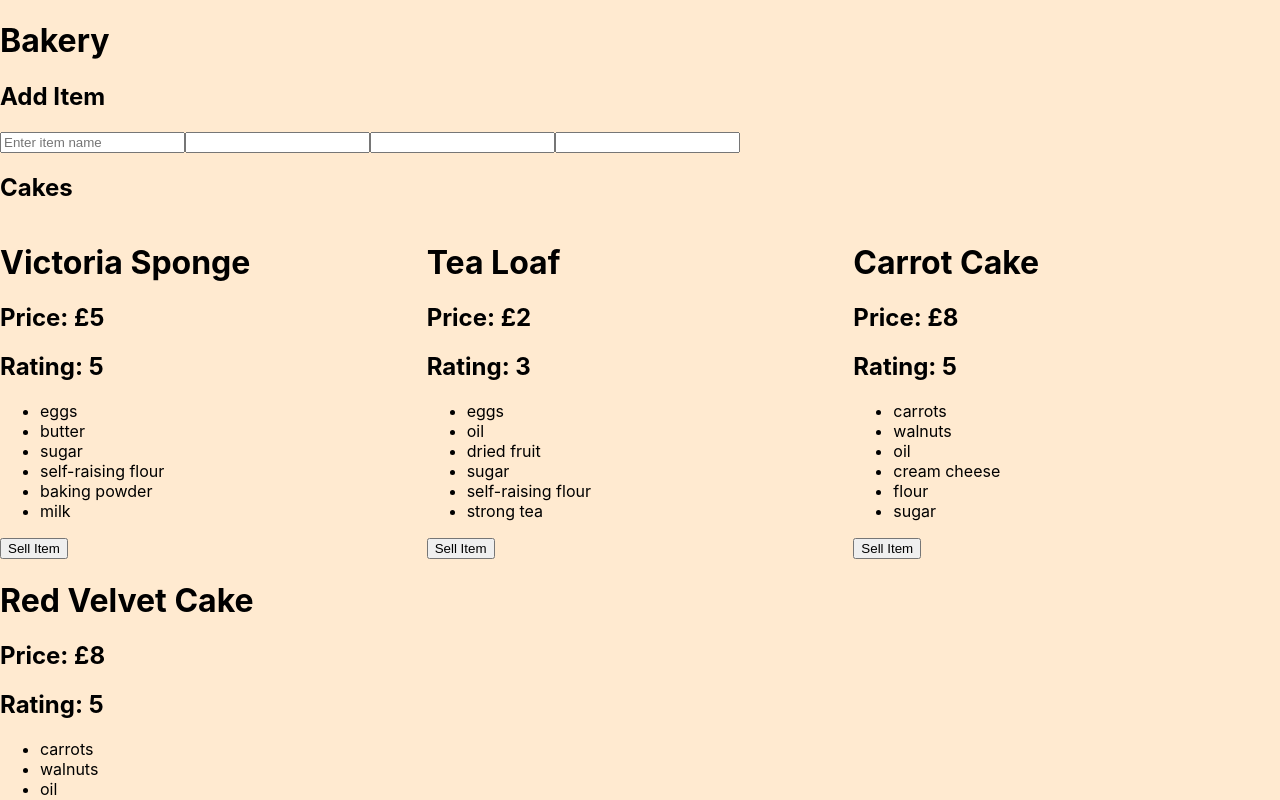
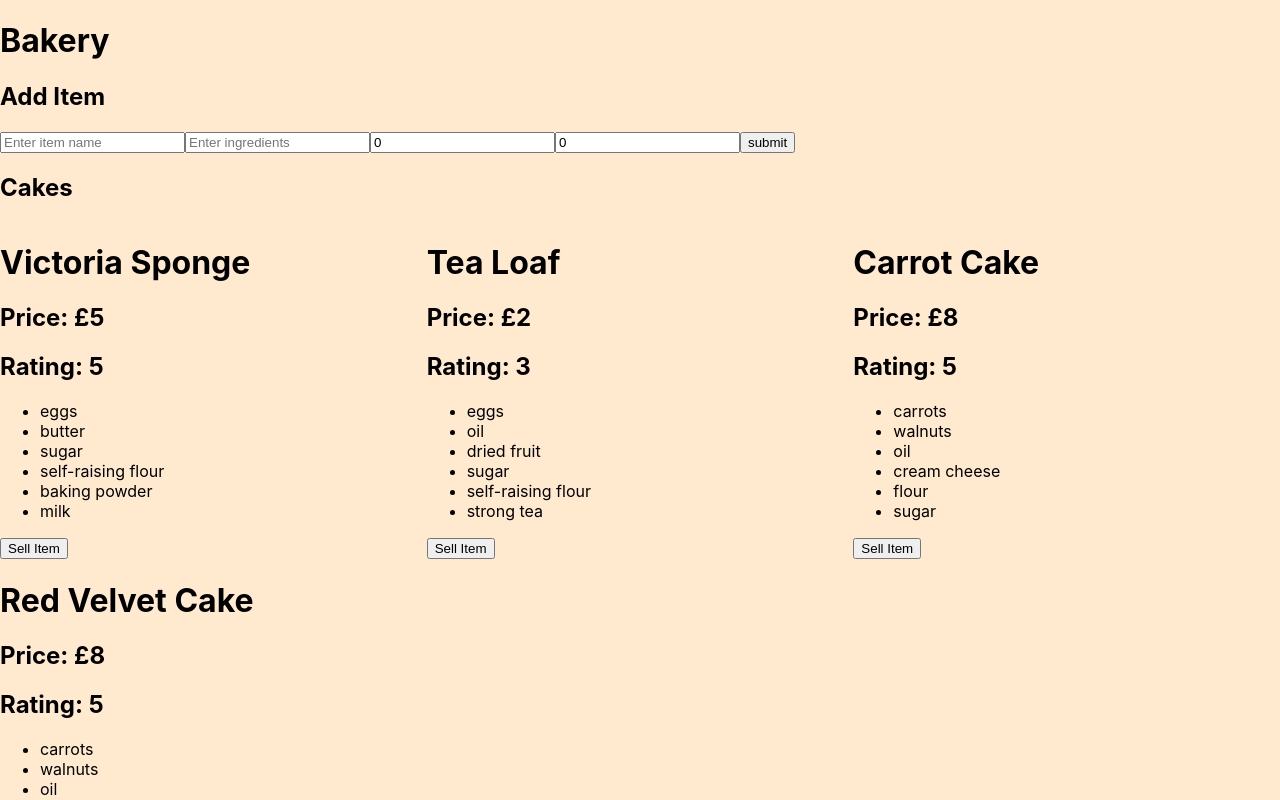
Before and after one commit to TDD66/lab_forms_bakery, a React (Create React App) app: page / in a window 1280 px wide. Shown: the top 800 px of the page. Built offline with nearby package versions, Linux system fonts and the light colour scheme.

Commit message:
Finished MVP

```diff
--- a/src/components/AddItem.js
+++ b/src/components/AddItem.js
@@ -4,19 +4,21 @@ const AddItem = ({addNewItem}) => {
 
     const [name, setName] = useState("");
     const [ingredients, setIngredients] = useState([]);
-const [price, setPrice] = useState(null);
-const [rating, setRating] = useState(null);
+    const [price, setPrice] = useState(0);
+    const [rating, setRating] = useState(0);
 
-
-
-
+    const handleSubmit = (event) => {
+        event.preventDefault();
+        const newItem = {name, ingredients, price, rating};
+        addNewItem(newItem);
+    }
 
 
 
     return (
     <>
         <h2>Add Item</h2>
-    <form>
+        <form onSubmit={handleSubmit}>
             <input
             type="text"
             name="name"
@@ -24,17 +26,29 @@ const [rating, setRating] = useState(null);
             value={name}
             onChange={(event)=> setName(event.target.value)}
             />
-         <input/>
-         <input/>
-         <input/>
+            <input
+                type="text"
+                name="ingredients"
+                placeholder="Enter ingredients"
+                value={ingredients}
+                onChange={(event)=> setIngredients(event.target.value.split(","))}
+            />
+            <input
+            type="number"
+            name="price"
+            placeholder="Enter item price"
+            value={price}
+            onChange={(event)=> setPrice(parseInt(event.target.value))}
+            />
+            <input
+            type="number"
+            name="rating"
+            placeholder="Enter item rating"
+            value={rating}
+            onChange={(event)=> setRating(parseInt(event.target.value))}
+            />
+            <input type="submit" value="submit"/>
         </form>
-
-
-
-
-
-
-
 
     </> );
 
```
Lines whose indentation alone changed are shown as unchanged.
